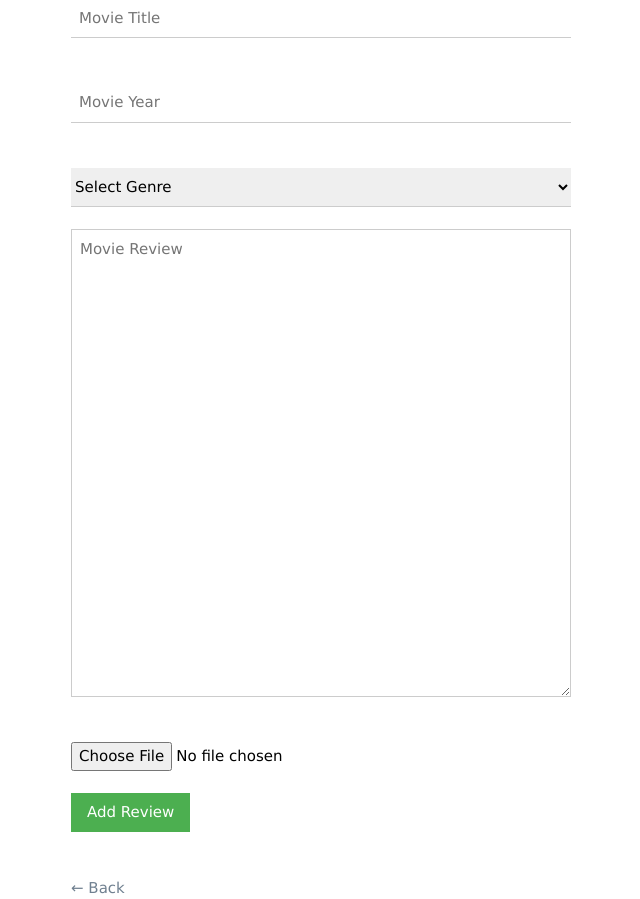
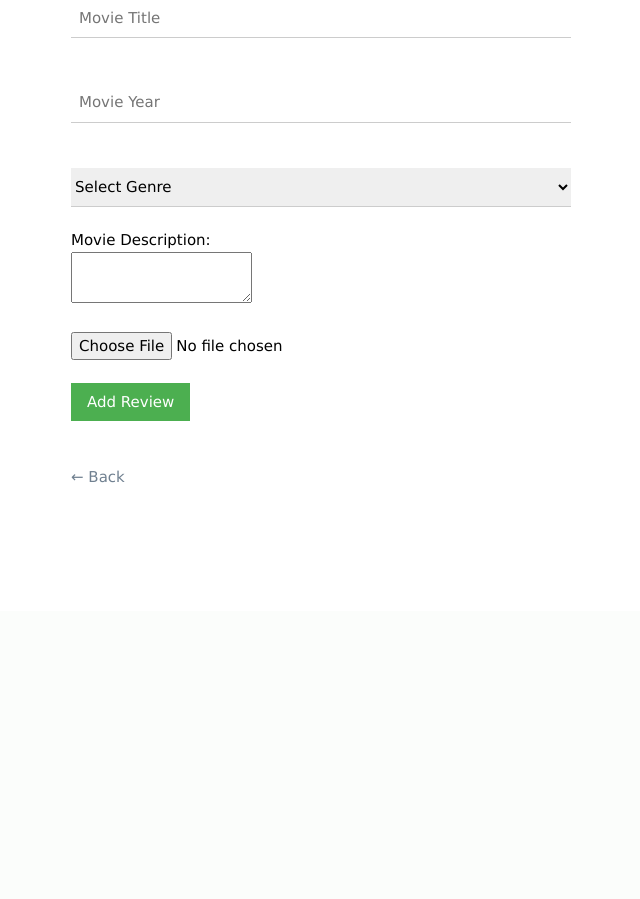
Before and after one commit to mmaniya60/CMS, a PHP site: page /admin/add.php in a window 1280 px wide. Shown: the part 189-1088 px from the top of the page, without its empty margins (319-959 px from the left). After the commit the page ends 672 px from the top, so only its background shows below. Run offline with PHP 8.4, Linux system fonts and the light colour scheme; the visitor is signed in with stand-in values (Sample User, id 1); tables that the repository leaves empty or names only in its code hold one stand-in row (values such as "Sample post"); some libraries are stand-ins or nearby versions.

Commit message:
Added WYSIWYG textarea for movie description
WYSIWYG Textarea for movie description and other minor bug fixed for adding empty genre.

```diff
--- a/admin/add.php
+++ b/admin/add.php
@@ -13,7 +13,6 @@
         if(isset($_POST['title'], $_POST['year'], $_POST['description'])){
             $title = $_POST['title'];
             $description = $_POST['description'];
-            $movie_genre = $_POST['genre'];
             $year = $_POST['year'];
 
             if(isset($_FILES['image'])){
@@ -29,7 +28,7 @@
                 }
             }
 
-            if(empty($title) || empty($description) || empty($movie_genre)){
+            if(empty($title) || empty($description) || empty($_POST['genre']) || $_POST['genre'] == "0"){
                 $error = " All fields are required!";
             }
             else if(in_array($file_ext, $extensions) === false){
@@ -39,14 +38,15 @@
 
                 $query = $db->prepare("INSERT INTO post (genre_id, movie_title, movie_year, movie_description, movie_image, posted_by) VALUES (?, ?, ?, ?, ?, ?);");
 
-                $query->bindValue(1, $movie_genre);
+                $query->bindValue(1, $_POST['genre']);
                 $query->bindValue(2, $title);
                 $query->bindValue(3, $year);
                 $query->bindValue(4, $description);
                 $query->bindValue(5, $file_name);
                 $query->bindValue(6, $_SESSION['logged_in']);
 
-                $query1 = $db->prepare("UPDATE genre SET post = post + 1 WHERE genre_id = $movie_genre");
+                $query1 = $db->prepare("UPDATE genre SET post = post + 1 WHERE genre_id = ?");
+                $query1->bindValue(1, $_POST['genre']);
 
 
                 $query->execute();
@@ -85,12 +85,13 @@
             <input class="w3-input"  type="text" name="title" placeholder="Movie Title" /><br /><br />
             <input class="w3-input" type="text" name="year" placeholder="Movie Year" /><br /><br />
             <select class="w3-select" name="genre">
-                <option value="" disabled selected>Select Genre</option>
+                <option value="0" disabled selected>Select Genre</option>
                 <?php foreach($genres as $genre): ?>
                     <option value="<?= $genre['genre_id'] ?>"><?= $genre['genres'] ?></option>
                 <?php endforeach ?>
             </select><br /><br />
-            <textarea class="w3-input w3-border" rows="20" cols="50" type="text" name="description" placeholder="Movie Review"></textarea><br /><br />
+            <label>Movie Description:</label><br />
+            <textarea id="description" name="description"></textarea><br /><br />
             <input type="file" name="image"/><br /><br />
             <input class="w3-button w3-green" type="submit" name="submit" value="Add Review" />
         </form>
@@ -98,6 +99,12 @@
 
         <a href="index.php">&larr; Back</a>
     </div>
+
+    <script src="ckeditor/ckeditor.js"></script>
+    <script>
+        CKEDITOR.replace('description');
+    </script>
+
 </body>
 </html>
 
```
